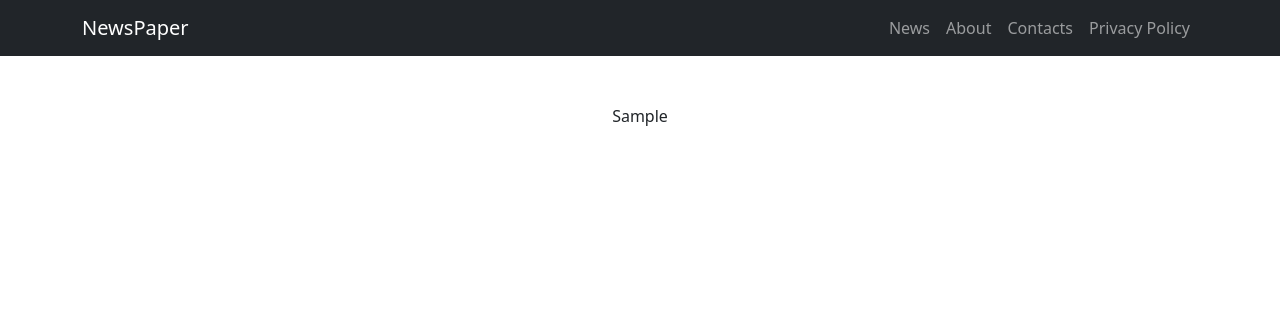
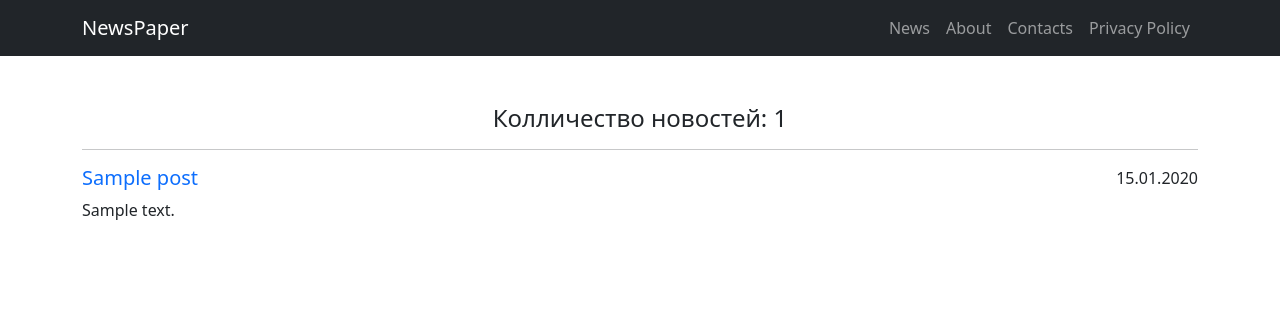
Before and after one commit to Sanzensekai-mx/skillfactory_NewsPaper, a Django app: template NewsPaper/templates/post_news.html in a window 1280 px wide. Shown: the top 316 px of the page. Run offline with Django 4.2, Linux system fonts and the light colour scheme; the template is opened without the code that fills it: most values are stand-ins (such as "Sample title", 1, 10 or a date in 2020); some libraries are stand-ins or nearby versions.

Commit message:
views and templates

```diff
--- a/NewsPaper/news/admin.py
+++ b/NewsPaper/news/admin.py
@@ -6,3 +6,4 @@ admin.site.register(Post)
 admin.site.register(Comment)
 admin.site.register(Category)
 admin.site.register(Author)
+# admin.site.register(PostCategory)
--- a/NewsPaper/news/models.py
+++ b/NewsPaper/news/models.py
@@ -89,6 +89,9 @@ class PostCategory(models.Model):
     post = models.ForeignKey(Post, on_delete=models.CASCADE)
     category = models.ForeignKey(Category, on_delete=models.CASCADE)
 
+    def __str__(self):
+        return f'{self.category} | Пост id: {self.post.id}, title: {self.post.title}'
+
 
 class Comment(models.Model, LikeDislike):
     post = models.ForeignKey(Post, on_delete=models.CASCADE)
--- a/NewsPaper/news/views.py
+++ b/NewsPaper/news/views.py
@@ -9,6 +9,7 @@ class ListPosts(ListView):
     model = Post
     template_name = 'post_news.html'
     context_object_name = 'post_news'
+    queryset = Post.objects.order_by('-create_time')
 
 
 class DetailPosts(DetailView):
--- /dev/null
+++ b/NewsPaper/static/css/mod_styles.css
@@ -0,0 +1,50 @@
+.post-preview-container {
+    display: flex;
+    justify-content: space-between;
+    /* align-items: center; */
+}
+
+.post-desc {
+    text-align: left;
+    max-width: 1000px;
+}
+
+.news-block {
+    max-width: 1300px;
+}
+
+.new-title {
+    text-align: left;
+}
+
+.new-date {
+    margin-left: 30px;
+}
+
+.title-container > a {
+    text-decoration: none;
+}
+
+.post-title {
+    text-align: left;
+    max-width: 600px;
+}
+
+.post-create-time {
+    color: gray;
+
+}
+
+.new-content {
+    max-width: 800px;
+    margin: 0 auto;
+}
+
+.post-content {
+    text-align: left;
+    font-size: 20px;
+}
+
+.post-header {
+    text-align: left;
+}
--- a/NewsPaper/templates/default.html
+++ b/NewsPaper/templates/default.html
@@ -11,6 +11,7 @@
         <link rel="icon" type="image/x-icon" href="assets/favicon.ico" />
         <!-- Core theme CSS (includes Bootstrap)-->
         <link href="{% static 'css/styles.css' %}" rel="stylesheet" />
+        <link href="{% static 'css/mod_styles.css' %}" rel="stylesheet" />
     </head>
     <body>
         <!-- Responsive navbar-->
--- a/NewsPaper/templates/post_news.html
+++ b/NewsPaper/templates/post_news.html
@@ -5,7 +5,23 @@ News
 {% endblock title %}
 
 {% block content %}
+{% if post_news %}
+    <h4>Колличество новостей: {{ post_news|length }}</h4>
+    <hr>
+    <div class='news-block'>
+        {% for post in post_news %}
+        <div class="post-preview-container">
+            <div class="title-container">
+                <a href='/news/{{ post.id }}'><h5 class='new-title'>{{ post.title }}</h5></a>
+                <p class="post-desc">{{ post.content|truncatewords:20 }}</p>
+            </div>
+        <span class='new-date'>{{ post.create_time|date:'d.m.Y' }}</span>
 
-{{ post_news }}
+        </div>
+        {% endfor %}
+    </div>
+{% else %}
+    <h2>Новости отсутствуют</h2>
+{% endif %}
 
 {% endblock content %}
```
Also changed, not shown: NewsPaper/templates/post_new_detail.html (+11 -3 lines), NewsPaper/db.sqlite3.
